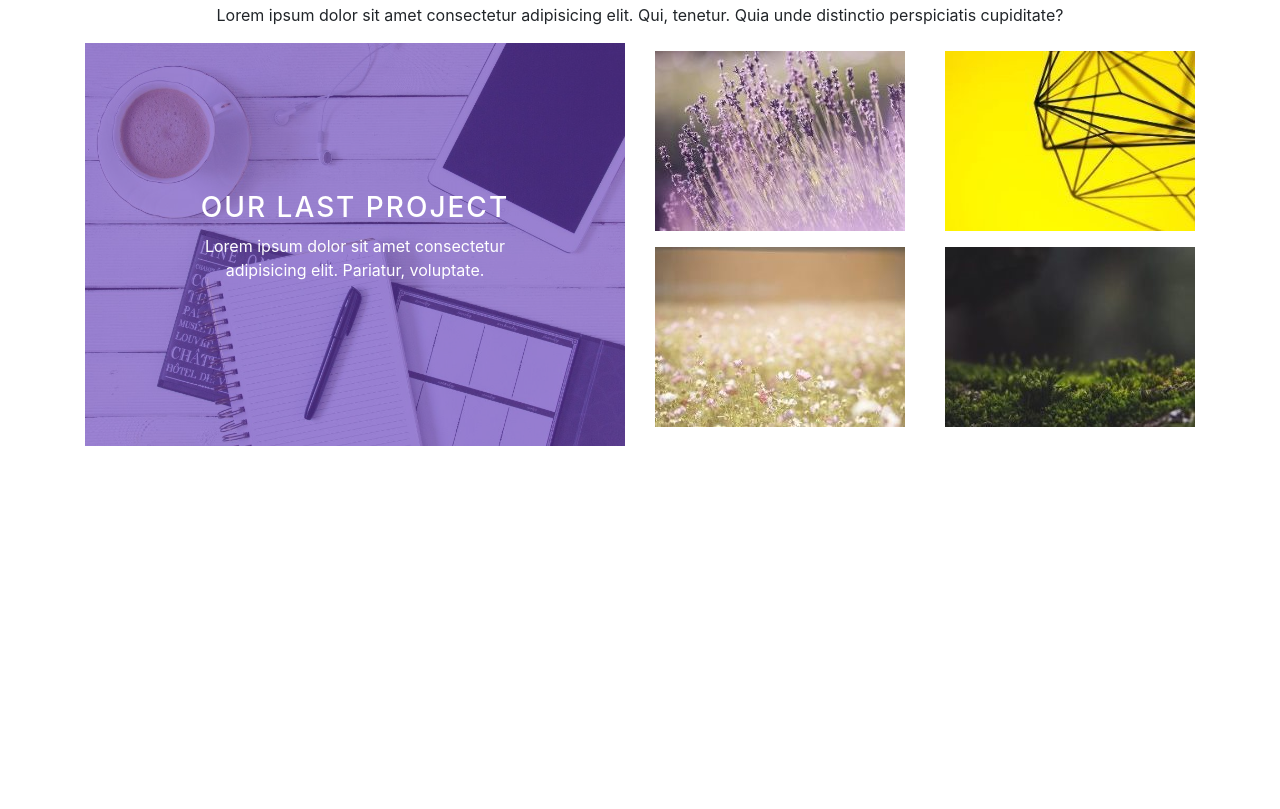
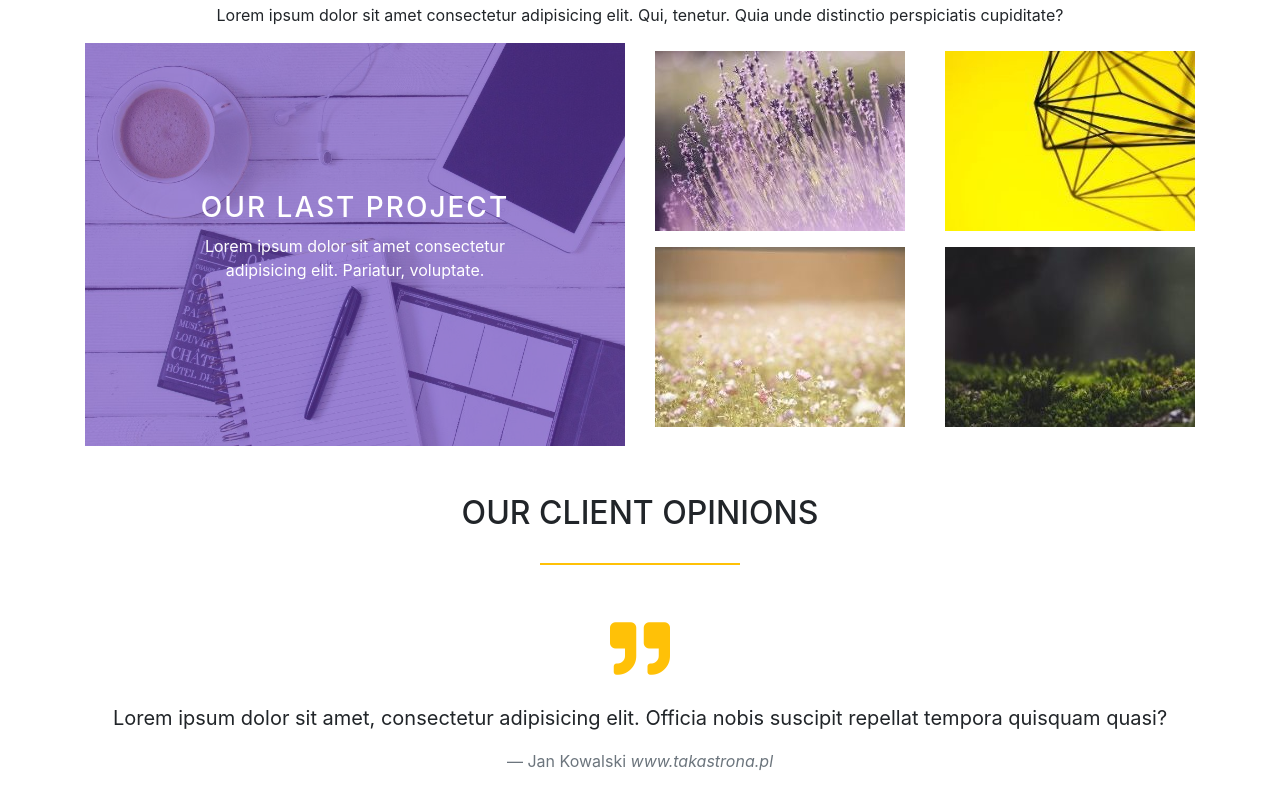
Before and after one commit to katarzynka1234/website_template_Bootstrap_4, a website: page index.html in a window 1280 px wide. Shown: the part 1445-2254 px from the top of the page. Before the commit the page ends 1915 px from the top, so only its background shows below. Drawn offline with nearby package versions, Linux system fonts and the light colour scheme.

Commit message:
Add opinion section

```diff
--- a/index.html
+++ b/index.html
@@ -146,10 +146,18 @@
                                 class="img-fluid my-2"></div>
                     </div>
                 </div>
-
             </div>
         </div>
-
+    </section>
+    <section class="my-opinion-section">
+        <div class="container text-center my-5">
+            <h2 class="text-uppercase my-opinion-section-heading">Our client opinions</h2>
+            <blockquote class="blockquote">
+                <i class="fas fa-quote-right fa-3x my-4 text-warning"></i>
+                <p>Lorem ipsum dolor sit amet, consectetur adipisicing elit. Officia nobis suscipit repellat tempora quisquam quasi?</p>
+                <footer class="blockquote-footer">Jan Kowalski <cite title="strona www">www.takastrona.pl</cite>  </footer>
+            </blockquote>
+        </div>
     </section>
 
 
--- a/sass/style.scss
+++ b/sass/style.scss
@@ -1,5 +1,6 @@
 $bostrap-warning-color: #ffc107;
 
+/*!!! Add to class with pseudolement ::after !!! */
 @mixin separator {
     content: "";
     display: block;
@@ -76,3 +77,7 @@ $bostrap-warning-color: #ffc107;
     letter-spacing: 2px;
     margin-bottom: 10px;
 }
+
+.my-opinion-section-heading::after {
+    @include separator;
+}
```
Also changed, not shown: css/style.css, 1 other file.
